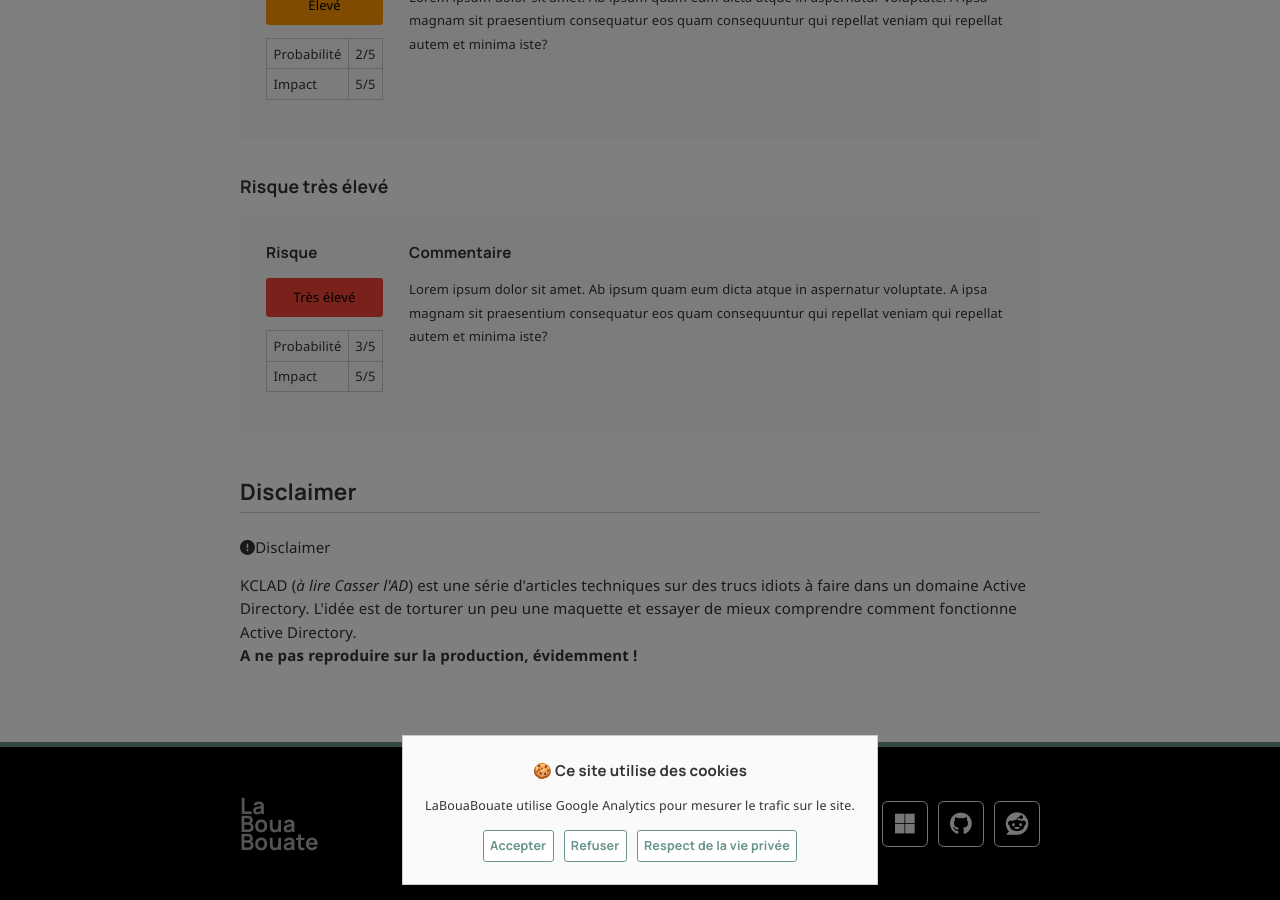
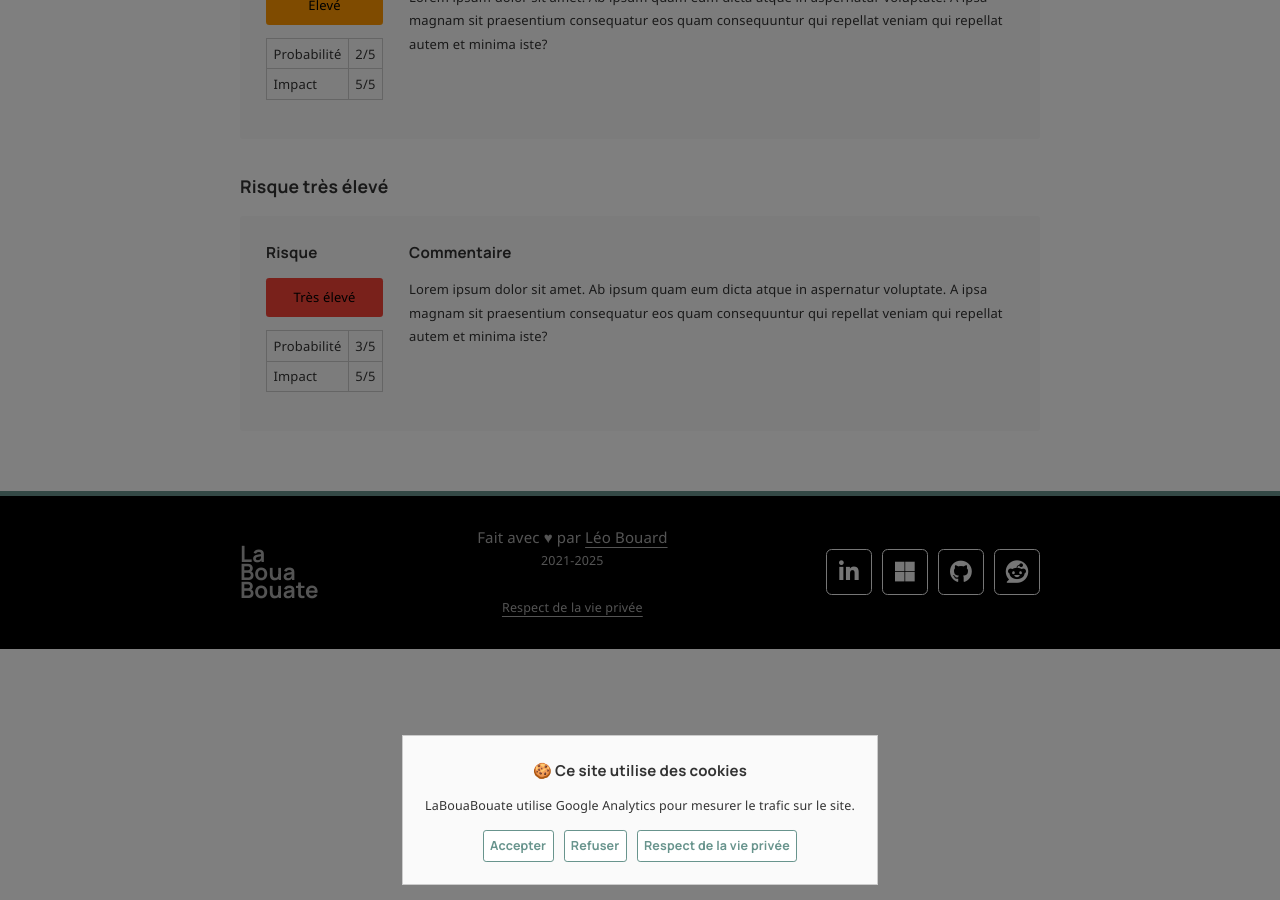
Before and after one commit to leobouard/leobouard.github.io, a Jekyll site: the page built from _pages/test.md, in a window 1280 px wide and 900 px high, scrolled down 1923 px. Built offline with Jekyll 4.4.1, drawn with Linux system fonts in a browser that asks for light colours; nearby versions of some CDN libraries; some web fonts are replaced.

Commit message:
Modification disclaimer

```diff
--- a/_includes/disclaimer.html
+++ /dev/null
@@ -1,4 +0,0 @@
-<div>
-    <span><i class="fa-solid fa-circle-exclamation"></i>Disclaimer</span>
-    <p>{{ include.content }}</p>
-</div>
--- a/_pages/test.md
+++ b/_pages/test.md
@@ -130,10 +130,3 @@ Très élevé | plus de 15
     probability=3
     comment="Lorem ipsum dolor sit amet. Ab ipsum quam eum dicta atque in aspernatur voluptate. A ipsa magnam sit praesentium consequatur eos quam consequuntur qui repellat veniam qui repellat autem et minima iste?"
 %}
-
-## Disclaimer
-
-{% include disclaimer.html
-    content="KCLAD (<i>à lire Casser l'AD</i>) est une série d'articles techniques sur des trucs idiots à faire dans un domaine Active Directory. L'idée est de torturer un peu une maquette et essayer de mieux comprendre comment fonctionne Active Directory.<br>
-    <b>A ne pas reproduire sur la production, évidemment !</b>"
-%}
```
Also changed, not shown: _posts/2025-05-21-upnsuffixes.md (+4 -0 lines).
